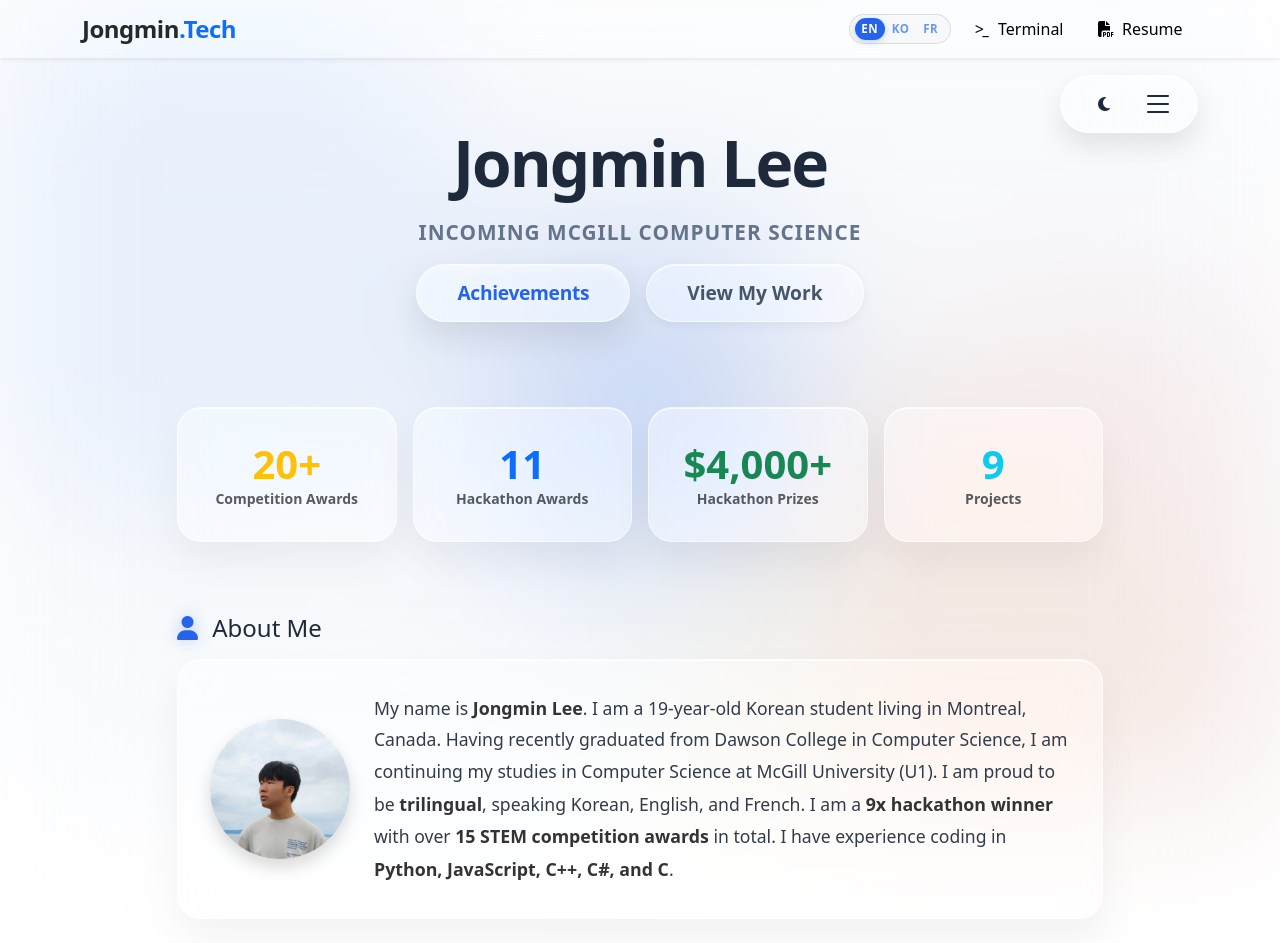
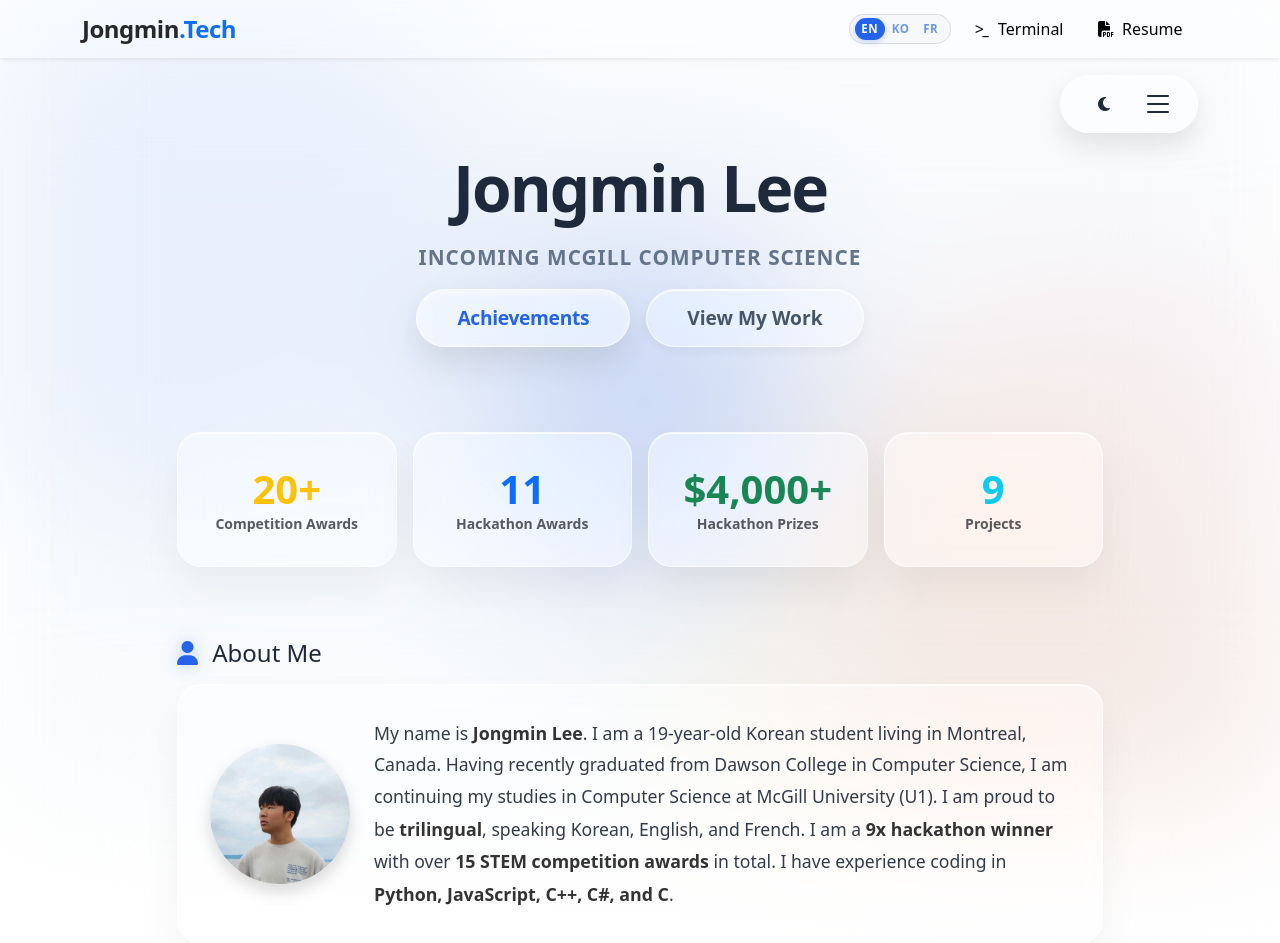
Before and after one commit to Jo-9m-n1/JongminPortfolio, a Flask app: page / in a window 1280 px wide. Shown: the top 943 px of the page. Run offline with Flask 3, Linux system fonts and the light colour scheme; some libraries are stand-ins or nearby versions.

Commit message:
style: modify the paddings in the main page

```diff
--- a/static/style.css
+++ b/static/style.css
@@ -936,7 +936,7 @@ body.dark-mode .reset-btn-pill:hover {
 }
 
 .hero {
-    padding: 125px 0 85px;
+    padding: 150px 0 85px;
     background: transparent;
     position: relative;
 }
```
